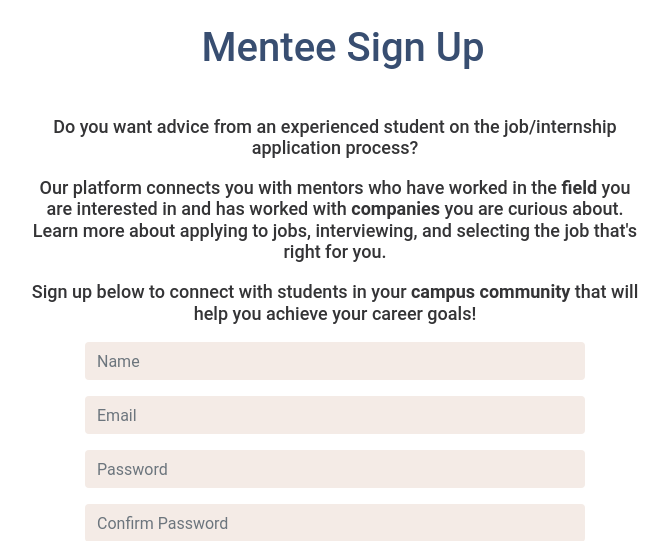
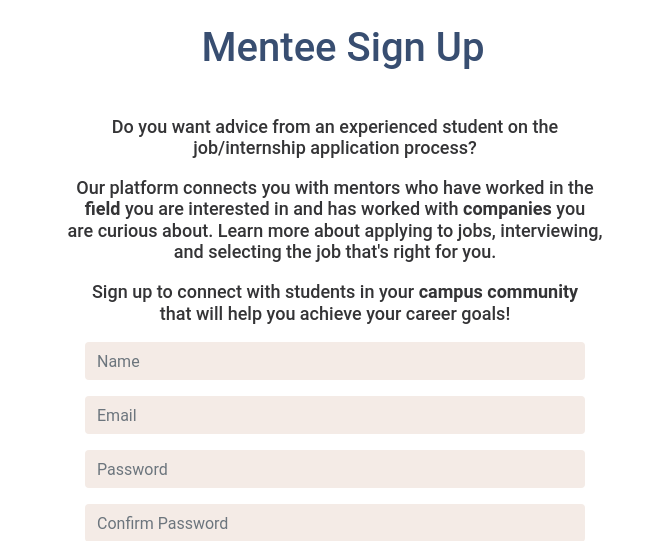
Before and after one commit to awissink/ui-semester-project, a Flask app: template templates/menteeSignup.html in a window 1280 px wide. Shown: the part 86-627 px from the top of the page, without its empty margins (305-974 px from the left). Run offline with Flask 3, Linux system fonts and the light colour scheme; the template is opened without the code that fills it, so the values that code supplies are empty; some libraries are stand-ins or nearby versions.

Commit message:
sign up description spacing

```diff
--- a/templates/menteeSignup.html
+++ b/templates/menteeSignup.html
@@ -20,9 +20,9 @@
     <div class="row">
         <div class="col-md-6 offset-md-3">
             <h3 class="homepage-catchphrase text-center my-4">Mentee Sign Up</h3>
-            <h4 class="signup-role-description text-center">Do you want advice from an experienced student on the job/internship application process?</h4>
-            <h4 class="signup-role-description text-center">Our platform connects you with mentors who have worked in the <strong>field</strong> you are interested in and has worked with <strong>companies</strong> you are curious about. Learn more about applying to jobs, interviewing, and selecting the job that's right for you.</h4>
-            <h4 class="signup-role-description text-center">Sign up below to connect with students in your <strong>campus community</strong> that will help you achieve your career goals!</h4>
+            <h4 class="signup-role-description text-center">Do you want advice from an experienced student on the<br> job/internship application process?</h4>
+            <h4 class="signup-role-description text-center">Our platform connects you with mentors who have worked in the<br> <strong>field</strong> you are interested in and has worked with <strong>companies</strong> you<br> are curious about. Learn more about applying to jobs, interviewing,<br> and selecting the job that's right for you.</h4>
+            <h4 class="signup-role-description text-center">Sign up to connect with students in your <strong>campus community</strong><br> that will help you achieve your career goals!</h4>
             <!-- MENTEE SIGNUP FORM -->
             <form id="menteeSignupForm" onSubmit="return validatePassword('mentee', event)">
                 <!-- NAME -->
--- a/templates/mentorSignup.html
+++ b/templates/mentorSignup.html
@@ -21,8 +21,8 @@
         <div class="col-md-6 offset-md-3">
             <h3 class="signup-titles text-center my-4">Mentor Sign Up</h3>
             <h4 class="signup-role-description text-center">Do you have experience in your field that you want to share?</h4>
-            <h4 class="signup-role-description text-center">Our platform connects you with students who are interested in the field you have experience in and the companies you’ve worked for. <strong>Share your advice</strong> on applying to jobs, interviewing, career development, and more. </h4>
-            <h4 class="signup-role-description text-center">Sign up below to help students in your <strong>campus community</strong> achieve their career goals!</h4>
+            <h4 class="signup-role-description text-center">Our platform connects you with students who are interested in<br> the field you have experience in and the companies you’ve<br> worked for. <strong>Share your advice</strong> on applying to jobs, interviewing,<br> career development, and more. </h4>
+            <h4 class="signup-role-description text-center">Sign up below to help students in your <strong>campus community</strong><br> achieve their career goals!</h4>
             <!-- MENTOR SIGNUP FORM -->
             <form id="mentorSignupForm" onSubmit="return validatePassword('mentor', event)">
                 <!-- NAME -->
```
